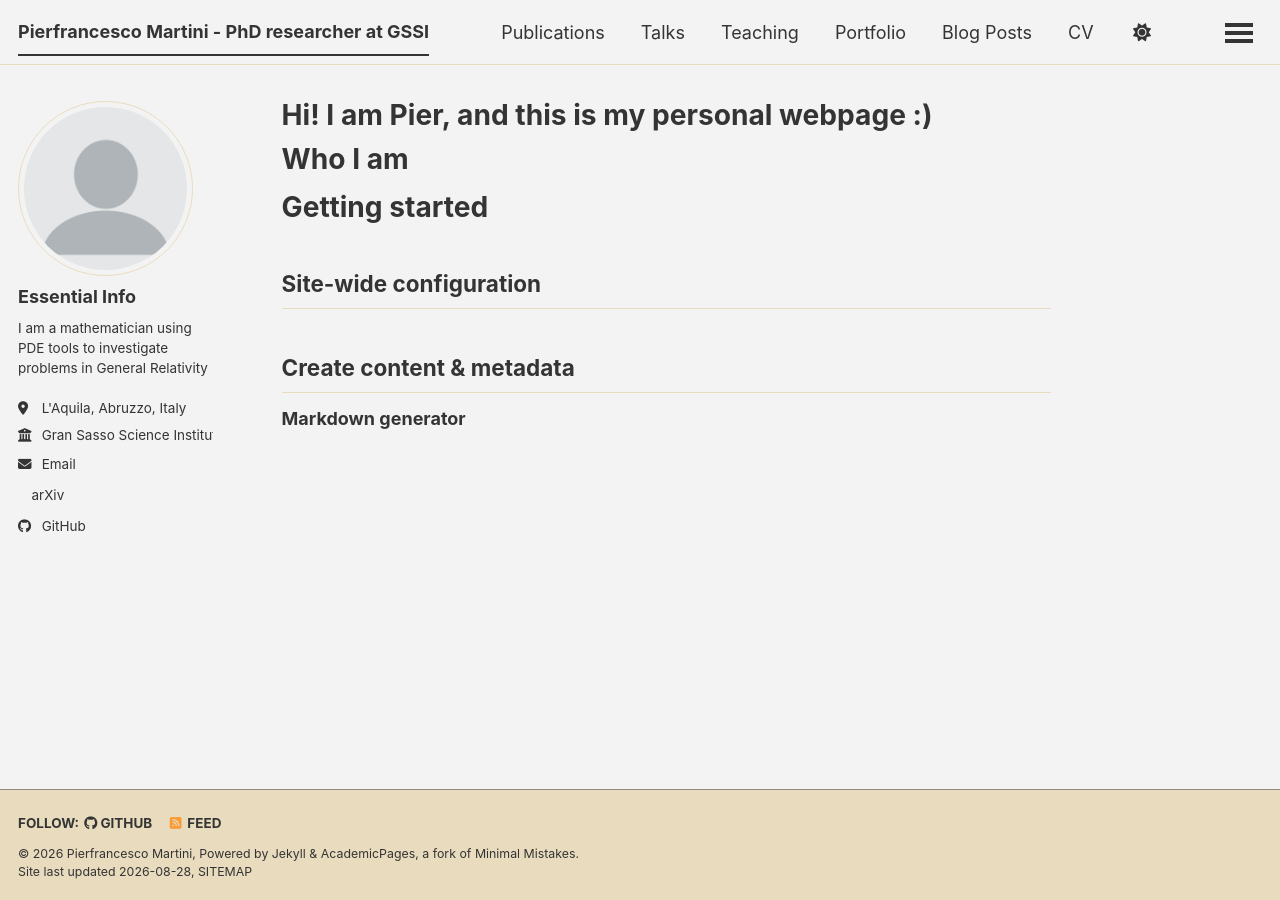
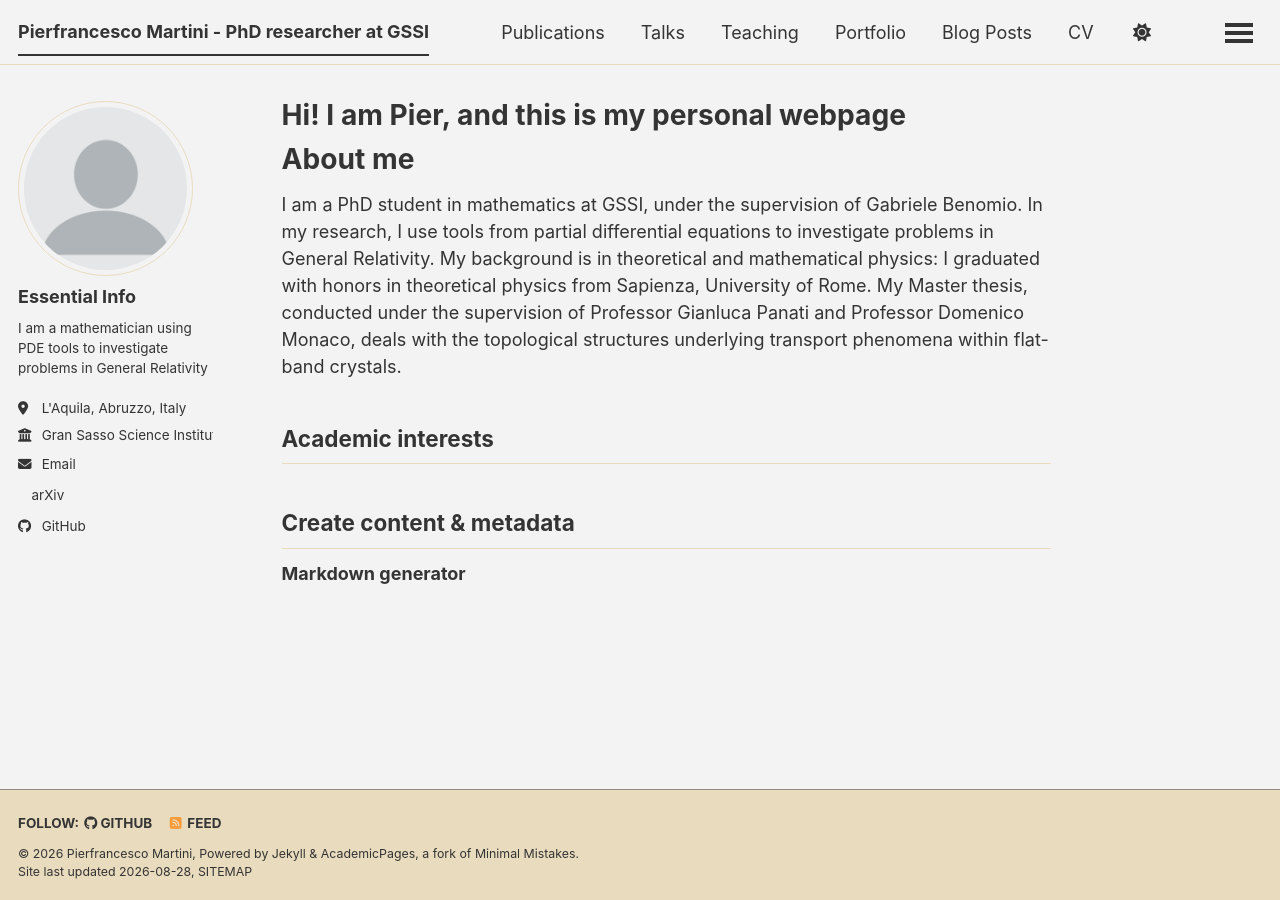
Before and after one commit to pepemartini99/pepemartini99.github.io, a Jekyll site: the page built from _pages/about.md, in a window 1280 px wide. Built offline with Jekyll 4.4.1, drawn with Linux system fonts in a browser that asks for light colours; a style sheet for code colours, icons or effects is not loaded.

Commit message:
Revise title and headings in about page
Updated title and section headings in about.md.

```diff
--- a/_pages/about.md
+++ b/_pages/about.md
@@ -1,6 +1,6 @@
 ---
 permalink: /
-title: "Hi! I am Pier, and this is my personal webpage :)"
+title: "Hi! I am Pier, and this is my personal webpage"
 author_profile: true
 redirect_from:
   - /about/
@@ -9,14 +9,15 @@ redirect_from:
 
 
 
-Who I am
+About me
 ======
 
+I am a PhD student in mathematics at GSSI, under the supervision of Gabriele Benomio. In my research, I use tools from partial differential equations to investigate problems in General Relativity.
+My background is in theoretical and mathematical physics: I graduated with honors in theoretical physics from Sapienza, University of Rome. My Master thesis, conducted under the supervision of Professor Gianluca Panati and Professor Domenico Monaco, deals with the topological structures underlying transport phenomena within flat-band crystals.
 
-Getting started
-======
 
-Site-wide configuration
+
+Academic interests
 ------
 
 
```
